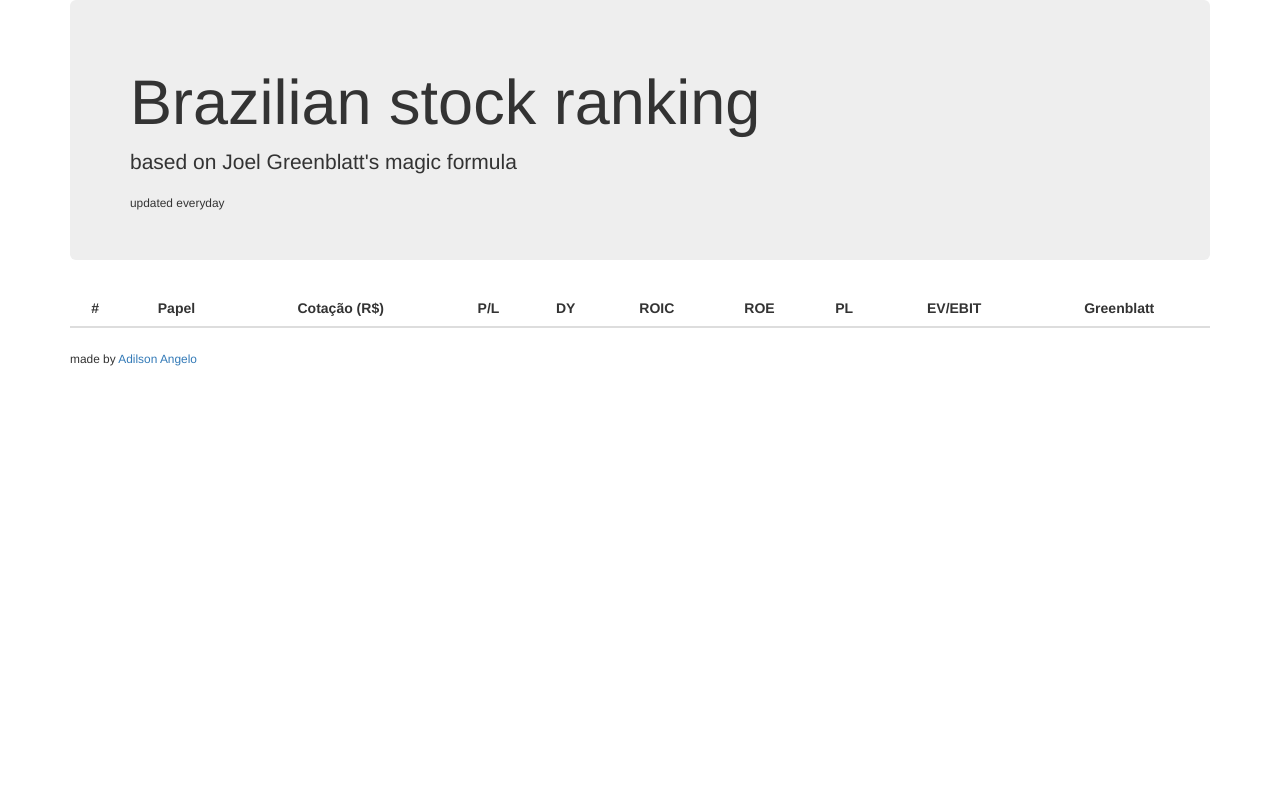
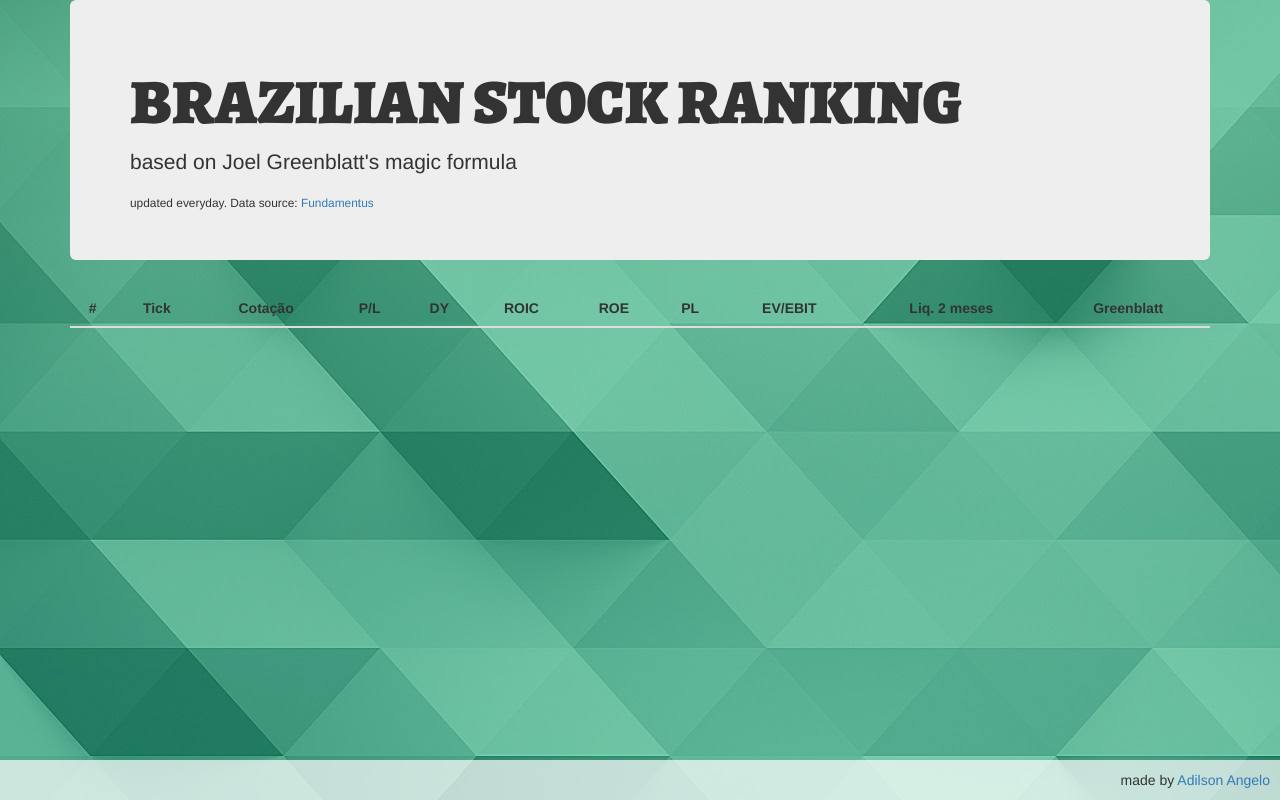
Before and after one commit to AdilsonAngelo/stocks, a PHP site: page /index.html in a window 1280 px wide. Run offline with PHP 8.4, Linux system fonts and the light colour scheme; lists and menus that the app fills with data are empty; some libraries are stand-ins or nearby versions.

Commit message:
Massive improvement that cannot fit in a commit message

```diff
--- a/index.css
+++ b/index.css
@@ -1,3 +1,49 @@
 td, th{
     text-align: center;
 }
+
+html,body{
+    width: 100%;
+    height: 100%;
+}
+
+#result_wrapper{
+    background-color: rgba(255, 255, 255, 0.9);
+    /* border: 2px solid black; */
+    box-shadow: black 0px 0px 79px 10px;
+    padding: 15px;
+    margin-left: -15px;
+    margin-right: -15px;
+    border-radius: 5px;
+}
+
+body{
+    background-image: url('low_poly_4.jpg');
+    background-attachment: fixed;
+    position: relative;
+}
+
+footer{
+    position: fixed;
+    bottom: 0px;
+    width: 100%;
+    background-color: rgba(255, 255, 255, 0.7)
+}
+
+.container{
+    margin-bottom: 30px;
+    padding-bottom: 30px;
+}
+
+.header{
+    font-family: 'Alegreya', serif;
+}
+
+.color-overlay{
+    width: 100%;
+    height: 100%;
+    background: rgb(0, 167, 103);
+    opacity: .5;
+    position: fixed;
+    z-index: -90;
+}
--- a/index.html
+++ b/index.html
@@ -25,36 +25,46 @@
 	<link rel="stylesheet" href="https://cdn.datatables.net/1.10.18/css/dataTables.bootstrap4.min.css">
 	<script src="https://cdn.datatables.net/1.10.18/js/jquery.dataTables.min.js"></script>
 	<script src="https://cdn.datatables.net/1.10.18/js/dataTables.bootstrap4.min.js"></script>
+
+	<link rel="stylesheet" type="text/css" href="https://cdn.datatables.net/v/bs4/af-2.3.2/b-1.5.4/fh-3.1.4/kt-2.5.0/r-2.2.2/sc-1.5.0/sl-1.2.6/datatables.min.css" />
+
+	<script type="text/javascript" src="https://cdn.datatables.net/v/bs4/af-2.3.2/b-1.5.4/fh-3.1.4/kt-2.5.0/r-2.2.2/sc-1.5.0/sl-1.2.6/datatables.min.js"></script>
+	<link href="https://fonts.googleapis.com/css?family=Alegreya:900|Cinzel:900" rel="stylesheet">
 </head>
 
 <body>
-
+	<div class="color-overlay"></div>
 	<div class="container">
 		<div class="jumbotron">
-			<h1>Brazilian stock ranking</h1>
-			<p>based on Joel Greenblatt's magic formula</p><small>updated everyday</small>
+			<h1 class="header">BRAZILIAN STOCK RANKING</h1>
+			<p>based on Joel Greenblatt's magic formula</p><small>updated everyday. Data source: <a target="_blank" href="http://www.fundamentus.com.br/resultado.php">Fundamentus</a></small>
 		</div>
 		<table id="result" class="table-striped table table-hover table-responsive">
 			<thead>
 				<tr>
 					<th>#</th>
-					<th>Papel</th>
-					<th>Cotação (R$)</th>
+					<th>Tick</th>
+					<th>Cotação</th>
 					<th>P/L</th>
 					<th>DY</th>
 					<th>ROIC</th>
 					<th>ROE</th>
 					<th>PL</th>
 					<th>EV/EBIT</th>
+					<th>Liq. 2 meses</th>
 					<th>Greenblatt</th>
 				</tr>
 			</thead>
 			<tbody>
 			</tbody>
 		</table>
-		<span><small>made by <a href="https://github.com/AdilsonAngelo/stocks">Adilson Angelo</a></small></span>
 	</div>
+	<footer>
+		<p class="text-right" style="padding: 5px; margin: 5px">made by
+			<a target="_blank" href="https://github.com/AdilsonAngelo">Adilson
+				Angelo</a></p>
+	</footer>
 </body>
-<script src="index.js"></script>
+<script src="index.min.js"></script>
 
 </html>
--- a/index.js
+++ b/index.js
@@ -1,8 +1,9 @@
-console.log($('#result'));
+// AVKEY: VS1Q0W7ZFJHF53Z4
+String.prototype.replaceAll = function (search, replacement) {
+	return this.split(search).join(replacement);
+}
 
 var stocks;
-
-// AVKEY: VS1Q0W7ZFJHF53Z4
 
 $.ajax('https://fundamentusapi.herokuapp.com/', {
 	type: 'GET',
@@ -19,54 +20,61 @@ $.ajax('https://fundamentusapi.herokuapp.com/', {
 			}
 		}
 
-		console.log(stocks);
-
-
 		for (let s of stocks) {
 			for (let key in s) {
 				if (s.hasOwnProperty(key)) {
-					if (key != 'tick') s[key] = parseFloat(s[key].replace('.', '').replace(',', '.'));
+					if (key != 'tick') s[key] = parseFloat(s[key].replaceAll('.', '').replace(',', '.'));
 				}
 			}
 		}
 
-		stocks.sort((a, b) => a.ROIC < b.ROIC ? -1 : (a.ROIC > b.ROIC ? 1 : 0));
+		stocks = stocks.filter(s => s['Liq.2m.'] > 1e8);
+		stocks.sort((a, b) => a.ROIC > b.ROIC ? -1 : (a.ROIC < b.ROIC ? 1 : 0));
 
-		let i = 0;
+		let i = 1;
 		for (let s of stocks) {
 			s.greenblatt = i;
 			i++;
 		}
 
-		stocks.sort((a, b) => a['EV/EBIT'] > b['EV/EBIT'] ? -1 : (a['EV/EBIT'] < b['EV/EBIT'] ? 1 : 0));
+		stocks.sort((a, b) => a['EV/EBIT'] < b['EV/EBIT'] ? -1 : (a['EV/EBIT'] > b['EV/EBIT'] ? 1 : 0));
 
-		i = 0;
+		i = 1;
 		for (let s of stocks) {
 			s.greenblatt += i;
 			i++;
 		}
 
-		stocks.sort((a, b) => a.greenblatt > b.greenblatt ? -1 : (a.greenblatt < b.greenblatt ? 1 : 0));
+		stocks.sort((a, b) => a.greenblatt < b.greenblatt ? -1 : (a.greenblatt > b.greenblatt ? 1 : 0));
 
-		i = 0
+		i = 1
 		for (let s of stocks) {
 			$('#result tbody').append(
 				"<tr>" +
 				"<td>" + i + "</td>" +
 				"<td>" + s.tick + "</td>" +
-				"<td>" + s.cotacao + "</td>" +
+				"<td>R$ " + real.format(s.cotacao) + "</td>" +
 				"<td>" + s['P/L'] + "</td>" +
-				"<td>" + s.DY + "</td>" +
+				"<td>" + s.DY + "% </td>" +
 				"<td>" + s.ROIC + "% </td>" +
 				"<td>" + s.ROE + "% </td>" +
-				"<td>" + s['Pat.Liq'] + "</td>" +
-				"<td>" + s['EV/EBIT'] + "% </td>" +
+				"<td>" + real.format(s['Pat.Liq']) + "</td>" +
+				"<td>" + s['EV/EBIT'] + "</td>" +
+				"<td>" + real.format(s['Liq.2m.']) + "</td>" +
 				"<td>" + s.greenblatt + "</td>" +
 				"</tr>"
 			);
 			i++;
 		}
 
-		$('table').DataTable();
+		$('table').DataTable({
+			responsive: true
+		});
 	})
 	.catch(err => console.error(err));
+
+var real = new Intl.NumberFormat('pt-BR', {
+	// style: 'currency',
+	currency: 'BRL',
+	minimumFractionDigits: 2,
+});
--- /dev/null
+++ b/index.min.js
@@ -0,0 +1 @@
+String.prototype.replaceAll=function(c,d){return this.split(c).join(d)};var stocks;$.ajax('https://fundamentusapi.herokuapp.com/',{type:'GET',async:!0}).then(c=>{for(let e in stocks=[],c)if(c.hasOwnProperty(e)){let f=c[e];f.tick=e,stocks.push(f)}for(let e of stocks)for(let f in e)e.hasOwnProperty(f)&&'tick'!=f&&(e[f]=parseFloat(e[f].replaceAll('.','').replace(',','.')));stocks=stocks.filter(e=>1e8<e['Liq.2m.']),stocks.sort((e,f)=>e.ROIC>f.ROIC?-1:e.ROIC<f.ROIC?1:0);let d=1;for(let e of stocks)e.greenblatt=d,d++;stocks.sort((e,f)=>e['EV/EBIT']<f['EV/EBIT']?-1:e['EV/EBIT']>f['EV/EBIT']?1:0),d=1;for(let e of stocks)e.greenblatt+=d,d++;stocks.sort((e,f)=>e.greenblatt<f.greenblatt?-1:e.greenblatt>f.greenblatt?1:0),d=1;for(let e of stocks)$('#result tbody').append('<tr><td>'+d+'</td><td>'+e.tick+'</td><td>R$ '+real.format(e.cotacao)+'</td><td>'+e['P/L']+'</td><td>'+e.DY+'% </td><td>'+e.ROIC+'% </td><td>'+e.ROE+'% </td><td>'+real.format(e['Pat.Liq'])+'</td><td>'+e['EV/EBIT']+'</td><td>'+real.format(e['Liq.2m.'])+'</td><td>'+e.greenblatt+'</td></tr>'),d++;$('table').DataTable({responsive:!0})}).catch(c=>console.error(c));var real=new Intl.NumberFormat('pt-BR',{currency:'BRL',minimumFractionDigits:2});
```
Also changed, not shown: low_poly.png (added), low_poly_1.jpg (added), low_poly_2.jpg (added), low_poly_3.jpg (added), low_poly_4.jpg (added), low_poly_white.png (added).
